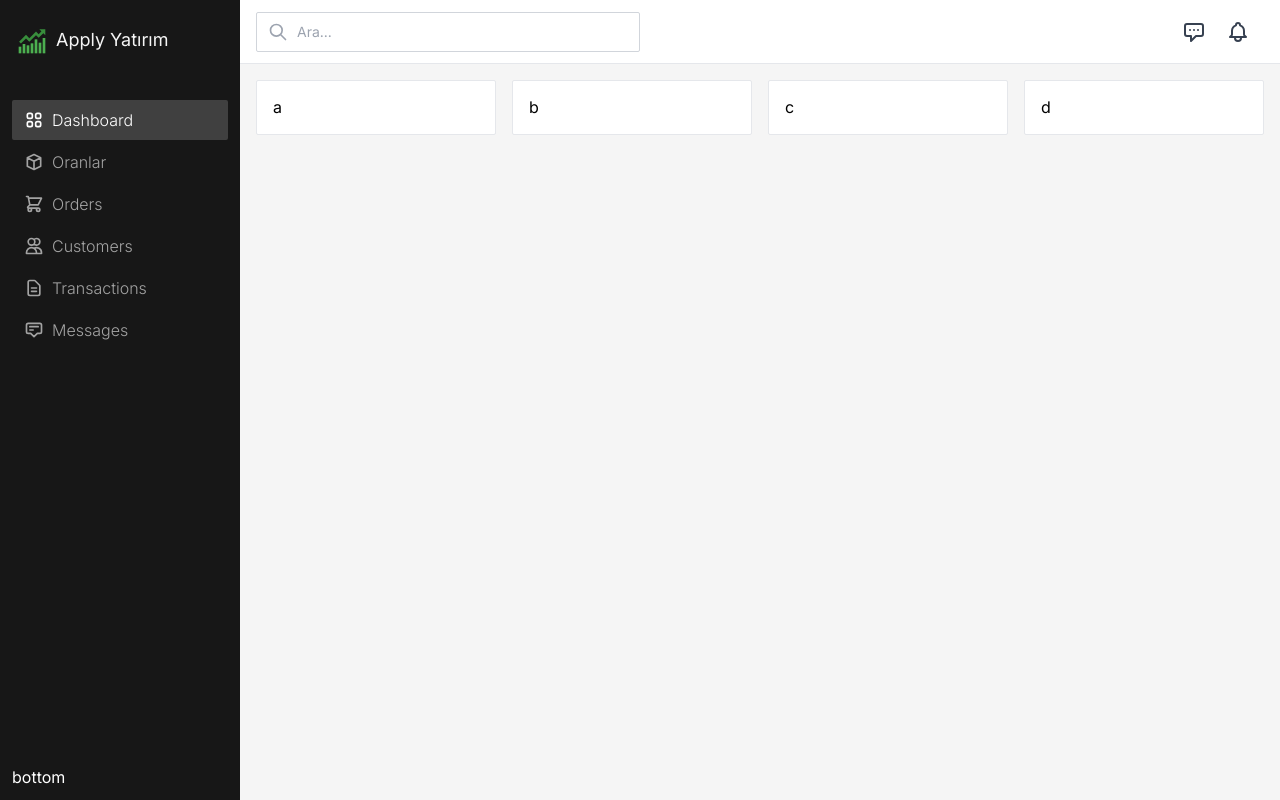
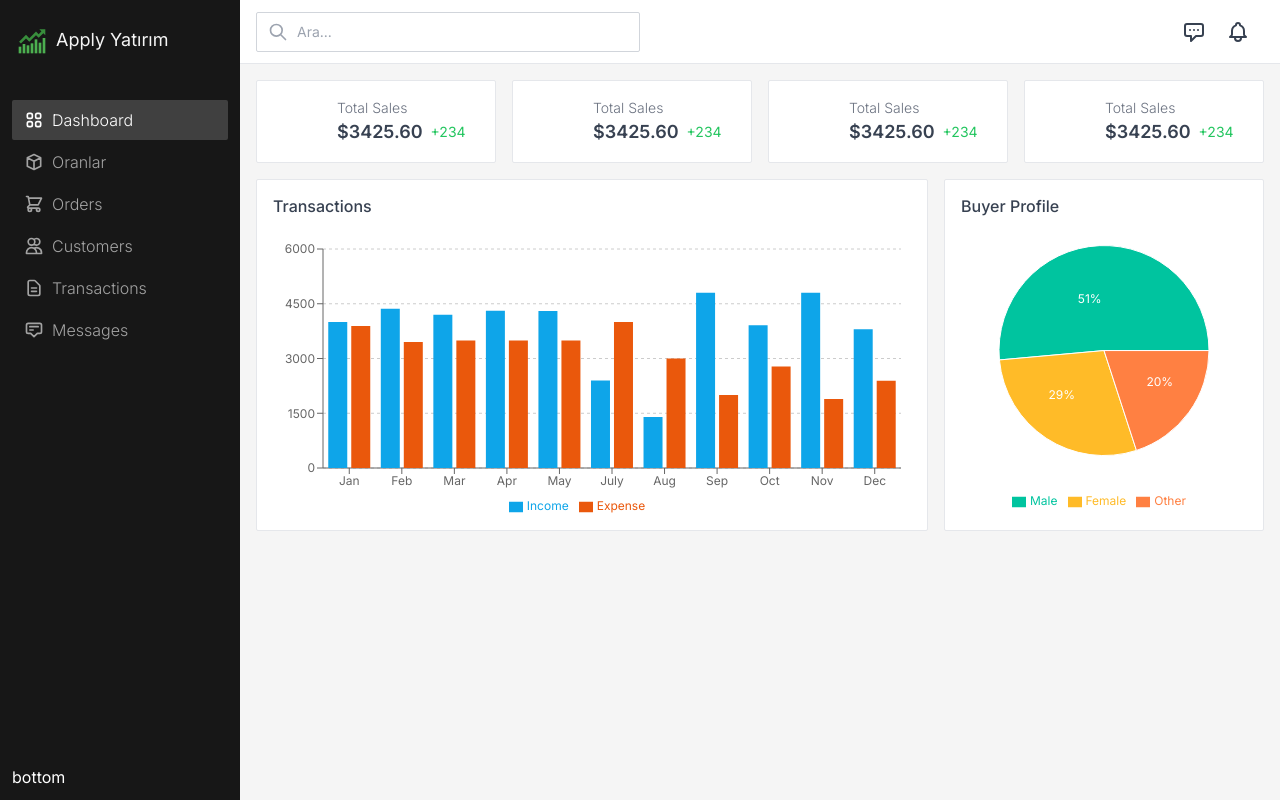
Before and after one commit to TunahanTuna/apply-yatirim-project, a React (Vite) app: page / in a window 1280 px wide. Built offline with nearby package versions, Linux system fonts and the light colour scheme.

Commit message:
Dashboard created

```diff
--- a/package.json
+++ b/package.json
@@ -17,7 +17,8 @@
     "react-dom": "^18.2.0",
     "react-icons": "^4.10.1",
     "react-redux": "^8.1.2",
-    "react-router-dom": "^6.15.0"
+    "react-router-dom": "^6.15.0",
+    "recharts": "^2.8.0"
   },
   "devDependencies": {
     "@types/react": "^18.2.15",
--- a/src/App.jsx
+++ b/src/App.jsx
@@ -1,14 +1,15 @@
 import React from 'react'
 import { Route, Router, Routes } from 'react-router-dom'
 import Layout from './components/shared/layout'
-import Dashboard from './components/Dashboard'
-import Oranlar from './components/Oranlar'
+import Dashboard from './pages/Dashboard'
+import Oranlar from './pages/Oranlar'
 function App() {
     return (
         <Routes>
             <Route path="/" element={<Layout />}>
                 <Route index element={<Dashboard />} />
                 <Route path="oranlar" element={<Oranlar />} />
+                <Route path="*" element={<Dashboard />} />
             </Route>
         </Routes>
     )
--- /dev/null
+++ b/src/components/BuyerProfileChart.jsx
@@ -0,0 +1,52 @@
+import React from 'react'
+import { PieChart, Pie, Cell, ResponsiveContainer, Legend } from 'recharts'
+
+const data = [
+    { name: 'Male', value: 540 },
+    { name: 'Female', value: 300 },
+    { name: 'Other', value: 210 }
+]
+
+const RADIAN = Math.PI / 180
+const COLORS = ['#00C49F', '#FFBB28', '#FF8042']
+
+const renderCustomizedLabel = ({ cx, cy, midAngle, innerRadius, outerRadius, percent }) => {
+    const radius = innerRadius + (outerRadius - innerRadius) * 0.5
+    const x = cx + radius * Math.cos(-midAngle * RADIAN)
+    const y = cy + radius * Math.sin(-midAngle * RADIAN)
+
+    return (
+        <text x={x} y={y} fill="white" textAnchor={x > cx ? 'start' : 'end'} dominantBaseline="central">
+            {`${(percent * 100).toFixed(0)}%`}
+        </text>
+    )
+}
+
+export default function BuyerProfilePieChart() {
+    return (
+        <div className="w-[20rem] h-[22rem] bg-white p-4 rounded-sm border border-gray-200 flex flex-col">
+            <strong className="text-gray-700 font-medium">Buyer Profile</strong>
+            <div className="mt-3 w-full flex-1 text-xs">
+                <ResponsiveContainer width="100%" height="100%">
+                    <PieChart width={400} height={300}>
+                        <Pie
+                            data={data}
+                            cx="50%"
+                            cy="45%"
+                            labelLine={false}
+                            label={renderCustomizedLabel}
+                            outerRadius={105}
+                            fill="#8884d8"
+                            dataKey="value"
+                        >
+                            {data.map((_, index) => (
+                                <Cell key={`cell-${index}`} fill={COLORS[index % COLORS.length]} />
+                            ))}
+                        </Pie>
+                        <Legend />
+                    </PieChart>
+                </ResponsiveContainer>
+            </div>
+        </div>
+    )
+}
--- a/src/components/Dashboard.jsx
+++ /dev/null
@@ -1,11 +0,0 @@
-import React from 'react'
-import { Link } from 'react-router-dom'
-import DashboardStatsGrid from './DashboardStatsGrid'
-
-export default function Dashboard() {
-    return (
-        <div className="flex flex-col">
-            <DashboardStatsGrid />
-        </div>
-    )
-}
--- a/src/components/DashboardStatsGrid.jsx
+++ b/src/components/DashboardStatsGrid.jsx
@@ -1,15 +1,21 @@
 import React from 'react'
-
+import { IoBagHandle, IoCart, IoPeople, IoPieChart } from 'react-icons/io5'
+import BoxWrapper from '../widgets/ButtonWrapper'
 export default function DashboardStatsGrid() {
     return (
         <div className="flex gap-4 w-full">
-            <div className="bg-white rounded-sm flex-1 p-4 border border-gray-200 flex items-center">a</div>
-            <div className="bg-white rounded-sm flex-1 p-4 border border-gray-200 flex items-center">b</div>
-            <div className="bg-white rounded-sm flex-1 p-4 border border-gray-200 flex items-center">c</div>
-            <div className="bg-white rounded-sm flex-1 p-4 border border-gray-200 flex items-center">d</div>
+            <BoxWrapper bg="sky" title="Total Sales" value="$3425.60" diff="+234">
+                <IoBagHandle className="text-2xl text-white" />
+            </BoxWrapper>
+            <BoxWrapper bg="orange" title="Total Sales" value="$3425.60" diff="+234">
+                <IoPieChart className="text-2xl text-white" />
+            </BoxWrapper>
+            <BoxWrapper bg="yellow" title="Total Sales" value="$3425.60" diff="+234">
+                <IoPeople className="text-2xl text-white" />
+            </BoxWrapper>
+            <BoxWrapper bg="green" title="Total Sales" value="$3425.60" diff="+234">
+                <IoCart className="text-2xl text-white" />
+            </BoxWrapper>
         </div>
     )
 }
-function BoxWrapper({ children }) {
-    return <div className="bg-white rounded-sm flex-1 p-4 border border-gray-200 flex items-center">{children}</div>
-}
--- /dev/null
+++ b/src/components/TransactionChart.jsx
@@ -0,0 +1,86 @@
+import React from 'react'
+import { Bar, BarChart, CartesianGrid, Legend, ResponsiveContainer, Tooltip, XAxis, YAxis } from 'recharts'
+const data = [
+    {
+        name: 'Jan',
+        Expense: 3890,
+        Income: 4000
+    },
+    {
+        name: 'Feb',
+        Expense: 3450,
+        Income: 4360
+    },
+    {
+        name: 'Mar',
+        Expense: 3490,
+        Income: 4200
+    },
+    {
+        name: 'Apr',
+        Expense: 3490,
+        Income: 4310
+    },
+    {
+        name: 'May',
+        Expense: 3490,
+        Income: 4300
+    },
+    {
+        name: 'July',
+        Expense: 4000,
+        Income: 2400
+    },
+    {
+        name: 'Aug',
+        Expense: 3000,
+        Income: 1398
+    },
+    {
+        name: 'Sep',
+        Expense: 2000,
+        Income: 4800
+    },
+    {
+        name: 'Oct',
+        Expense: 2780,
+        Income: 3908
+    },
+    {
+        name: 'Nov',
+        Expense: 1890,
+        Income: 4800
+    },
+    {
+        name: 'Dec',
+        Expense: 2390,
+        Income: 3800
+    }
+]
+export default function TransactionChart() {
+    return (
+        <div className="h-[22rem] bg-white p-4 rounded-sm border border-gray-200 flex flex-col flex-1">
+            <strong className="text-gray-700 font-medium">Transactions</strong>
+            <div className="w-full mt-3 flex-1 text-xs">
+                <ResponsiveContainer width="100%" height="100%">
+                    <BarChart
+                        width={500}
+                        height={300}
+                        data={data}
+                        margin={{ top: 20, right: 10, left: -10, bottom: 0 }}
+                    >
+                        <CartesianGrid strokeDasharray="3 3 0 0 " vertical={false} />
+                        <XAxis dataKey="name" />
+                        <YAxis />
+                        <Tooltip />
+                        <Legend />
+                        <Bar dataKey="Income" fill="#0ea5e9" />
+                        <Bar dataKey="Expense" fill="#ea580c" />
+                    </BarChart>
+                </ResponsiveContainer>
+            </div>
+        </div>
+    )
+}
+
+// Demo data
--- /dev/null
+++ b/src/pages/Dashboard.jsx
@@ -0,0 +1,17 @@
+import React from 'react'
+import { Link } from 'react-router-dom'
+import DashboardStatsGrid from '../components/DashboardStatsGrid'
+import TransactionChart from '../components/TransactionChart'
+import BuyerProfilePieChart from '../components/BuyerProfileChart'
+
+export default function Dashboard() {
+    return (
+        <div className="flex gap-4 flex-col">
+            <DashboardStatsGrid />
+            <div className="flex flex-1 gap-4 w-full">
+                <TransactionChart />
+                <BuyerProfilePieChart />
+            </div>
+        </div>
+    )
+}
--- /dev/null
+++ b/src/widgets/ButtonWrapper.jsx
@@ -0,0 +1,20 @@
+import React from 'react'
+import { IoBagHandle } from 'react-icons/io5'
+
+export default function BoxWrapper({ children, title, value, diff, bg }) {
+    console.log(bg)
+    const style = `rounded-full h-12 w-12 flex items-center justify-center bg-${bg}-500`
+    console.log(style)
+    return (
+        <div className="bg-white rounded-sm flex-1 p-4 border border-gray-200 flex items-center hover:outline hover:outline-1 hover:outline-gray-300">
+            <div className={style}>{children}</div>
+            <div className="pl-4 ">
+                <span className="text-sm text-gray-500 font-light">{title && title}</span>
+                <div className="flex items-center">
+                    <strong className="text-lg text-gray-700 font-semibold">{value && value}</strong>
+                    <span className="text-sm text-green-500 pl-2">{diff && diff}</span>
+                </div>
+            </div>
+        </div>
+    )
+}
```
Also changed, not shown: src/pages/Oranlar.jsx (renamed from src/components/Oranlar.jsx), 1 other file (tests, documents, lock files or other folders).
